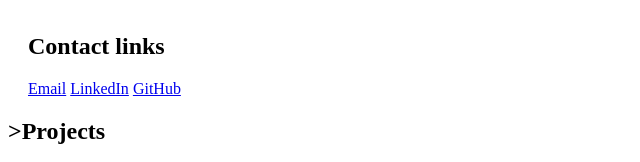
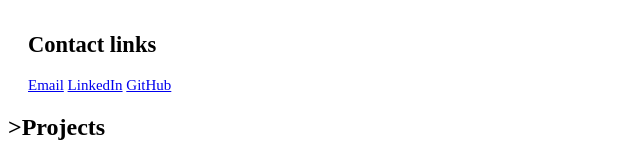
Before and after one commit to AsmaaMusse/a.musse-dev-portfolio, a plain HTML site: page index.html in a window 1280 px wide. Shown: the part 365-527 px from the top of the page, 0-640 px from the left. Drawn offline with Linux system fonts and the light colour scheme.

Commit message:
initial commit

```diff
--- a/assests/css/style.css
+++ b/assests/css/style.css
@@ -6,7 +6,6 @@
   box-sizing: border-box;
 }
 
-/* Black bg for now change to drk green later */
 .header {
   padding: 10px;
   font-family: "Gill Sans", "Gill Sans MT", Calibri, "Trebuchet MS", sans-serif;
@@ -42,3 +41,6 @@
   font-family: Cambria, Cochin, Georgia, Times, "Times New Roman", serif;
   font-size: 30%;
 }
+.contacts {
+  font-size: 15px;
+}
```
Also changed, not shown: assests/images/profile.png (added), assests/images/readme_images_here.png (added).
